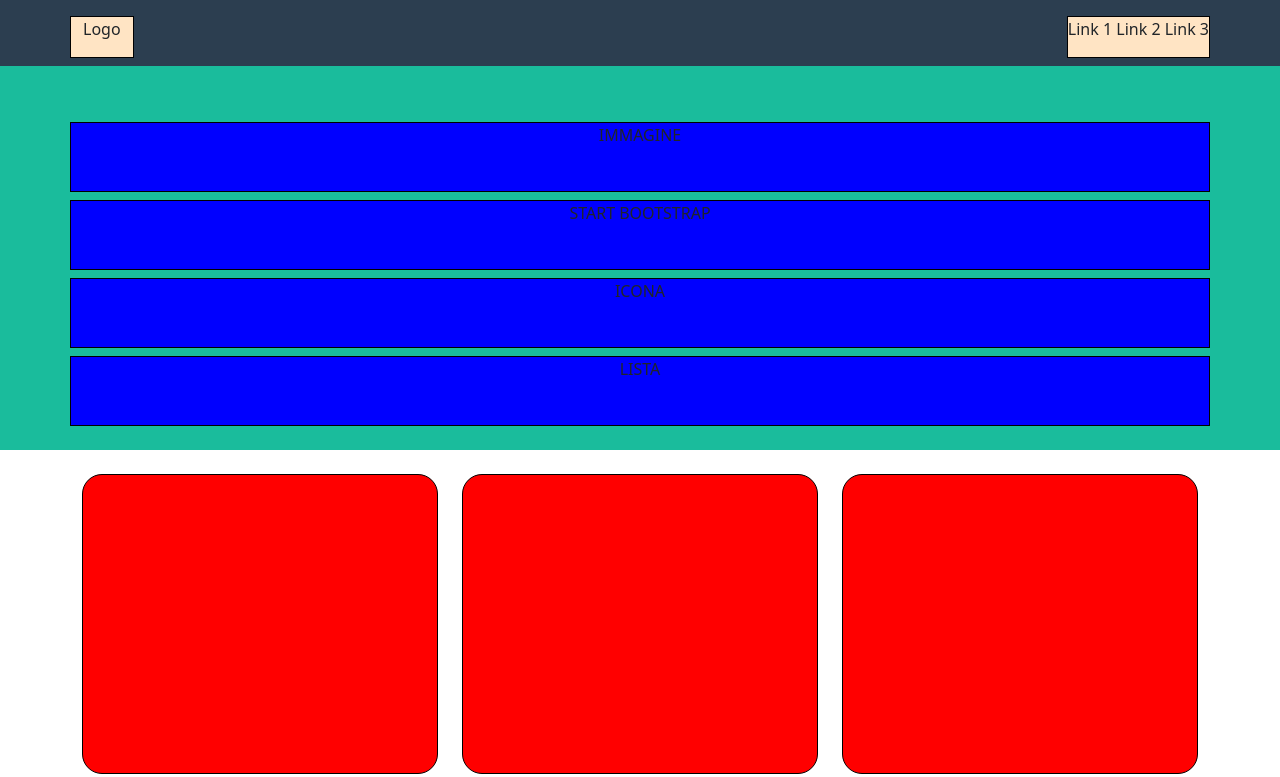
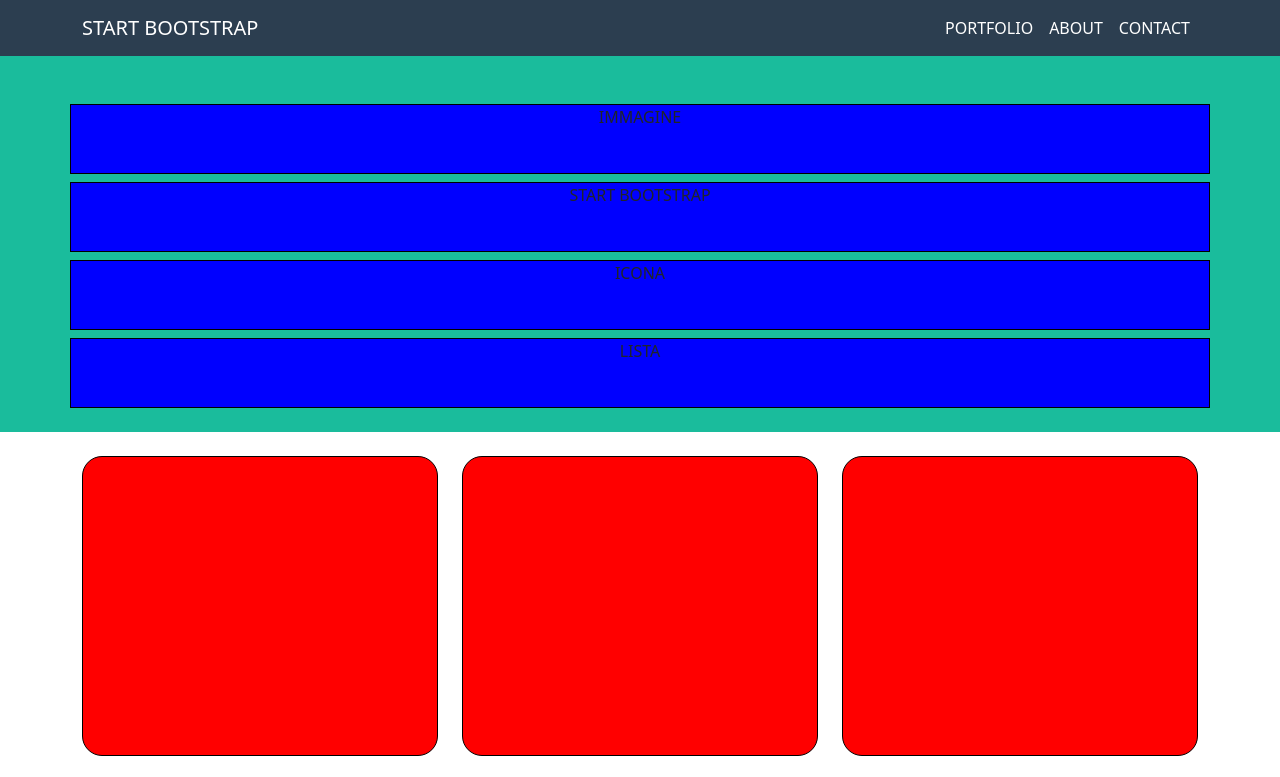
Before and after one commit to GioGio4/html-css-bootstrap-freelancer, a plain HTML site: page index.html in a window 1280 px wide. Shown: the top 777 px of the page. Drawn offline with nearby package versions, Linux system fonts and the light colour scheme.

Commit message:
Complete header+ style

```diff
--- a/css/style.css
+++ b/css/style.css
@@ -15,27 +15,10 @@ a{
     HEADER
 ***************************/
 
-header{
+.bg-custom-nav{
     background-color: #2c3e50;
 }
 
-.logo{
-    /* Debug */
-    background-color: bisque;
-    border: 1px solid black;
-}
-
-.hamburger-menu{
-    /* Debug */
-    background-color: bisque;
-    border: 1px solid black;
-}
-
-.nav-link{
-      /* Debug */
-      background-color: bisque;
-      border: 1px solid black;
-}
 
 
 /* ************************
--- a/index.html
+++ b/index.html
@@ -20,36 +20,27 @@
 <!-- Header
  -->
     <header>
-
+        <nav class="navbar navbar-expand-lg navbar-dark bg-custom-nav">
             <div class="container">
-
-            <div class="row py-3 justify-content-between ">
-
-                <div class="logo col-auto">
-                    Logo
-                </div>
-                <div class="hamburger-menu col-auto d-md-none">
-                    Hamburger
-                </div>
-
-                <div class="nav-link col-auto d-none d-md-block">
-                    <ul class="p-0">
-                        <li class="d-inline-block">
-                            <a href="#">Link 1</a>
+              <a class="navbar-brand" href="#">START BOOTSTRAP</a>
+              <button class="navbar-toggler" type="button" data-bs-toggle="collapse" data-bs-target="#navbarNav" aria-controls="navbarNav" aria-expanded="false" aria-label="Toggle navigation">
+                <span class="navbar-toggler-icon"></span>
+              </button>
+              <div class="collapse navbar-collapse flex-grow-0" id="navbarNav">
+                <ul class="navbar-nav">
+                  <li class="nav-item">
+                    <a class="nav-link active" href="#">PORTFOLIO</a>
                   </li>
-                        <li class="d-inline-block">
-                            <a href="#">Link 2</a>
+                  <li class="nav-item">
+                    <a class="nav-link active" href="#">ABOUT</a>
                   </li>
-                        <li class="d-inline-block">
-                            <a href="#">Link 3</a>
+                  <li class="nav-item">
+                    <a class="nav-link active" href="#">CONTACT</a>
                   </li>
                 </ul>
               </div>
-
             </div>
-
-        </div>
-
+          </nav>
     </header>
 
     <main>
@@ -195,6 +186,8 @@
 
     </footer>
 
+<!-- Bootstrap script -->
+<script src="https://cdn.jsdelivr.net/npm/bootstrap@5.2.3/dist/js/bootstrap.bundle.min.js" integrity="sha384-kenU1KFdBIe4zVF0s0G1M5b4hcpxyD9F7jL+jjXkk+Q2h455rYXK/7HAuoJl+0I4" crossorigin="anonymous"></script>
 </body>
 
 </html>
```
Lines whose indentation alone changed are shown as unchanged.
